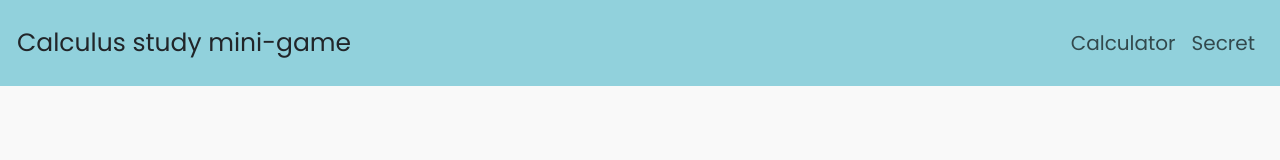
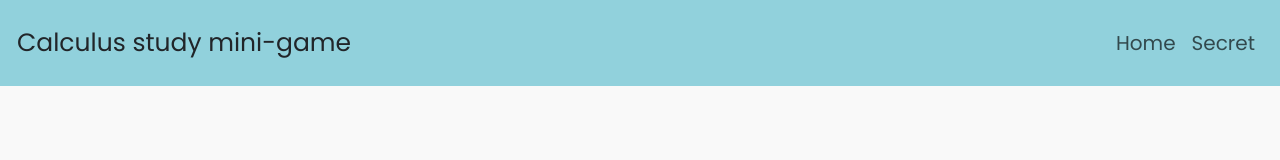
Before and after one commit to joleel3389/sep11-freedom-project, a Vue app: page / in a window 1280 px wide. Shown: the top 160 px of the page. Built offline with nearby package versions, Linux system fonts and the light colour scheme; a web font is replaced by a local one.

Commit message:
navigation change

```diff
--- a/src/components/Navbar.vue
+++ b/src/components/Navbar.vue
@@ -12,7 +12,7 @@
             <div class="collapse navbar-collapse" id="navbarSupportedContent">
                 <ul class="navbar-nav ms-auto mb-2 mb-lg-0 poppins-regular">
                 <li class="nav-item">
-                    <a class="nav-link" aria-current="page" href="https://www.desmos.com/calculator" target="_blank">Calculator</a>
+                    <a class="nav-link" aria-current="page" href="/sep11-freedom-project/">Home</a>
                 </li>
                 <li class="nav-item">
                     <a class="nav-link" aria-current="page" href="https://youtu.be/8SoWzkMO1YQ" target="_blank">Secret</a>
```
